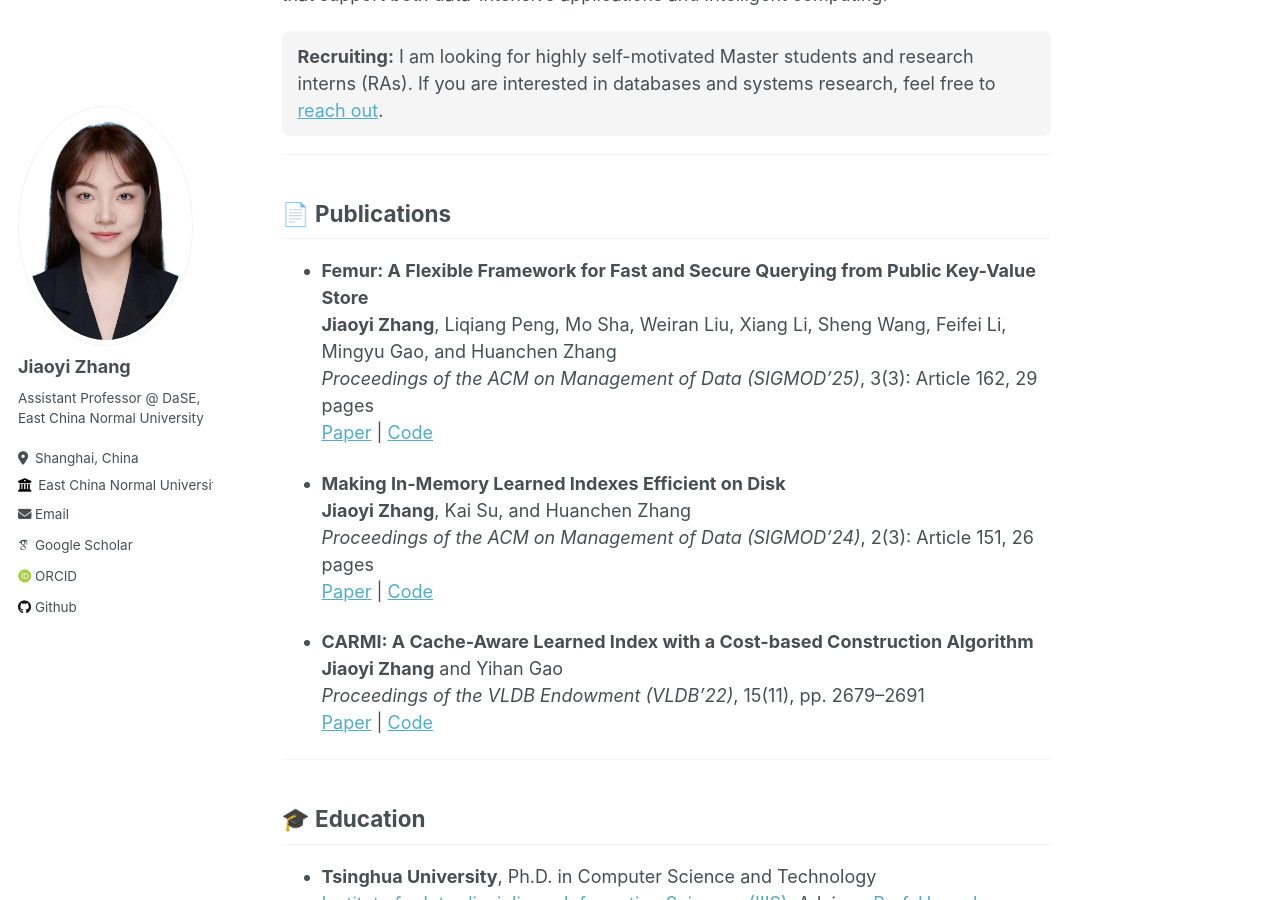
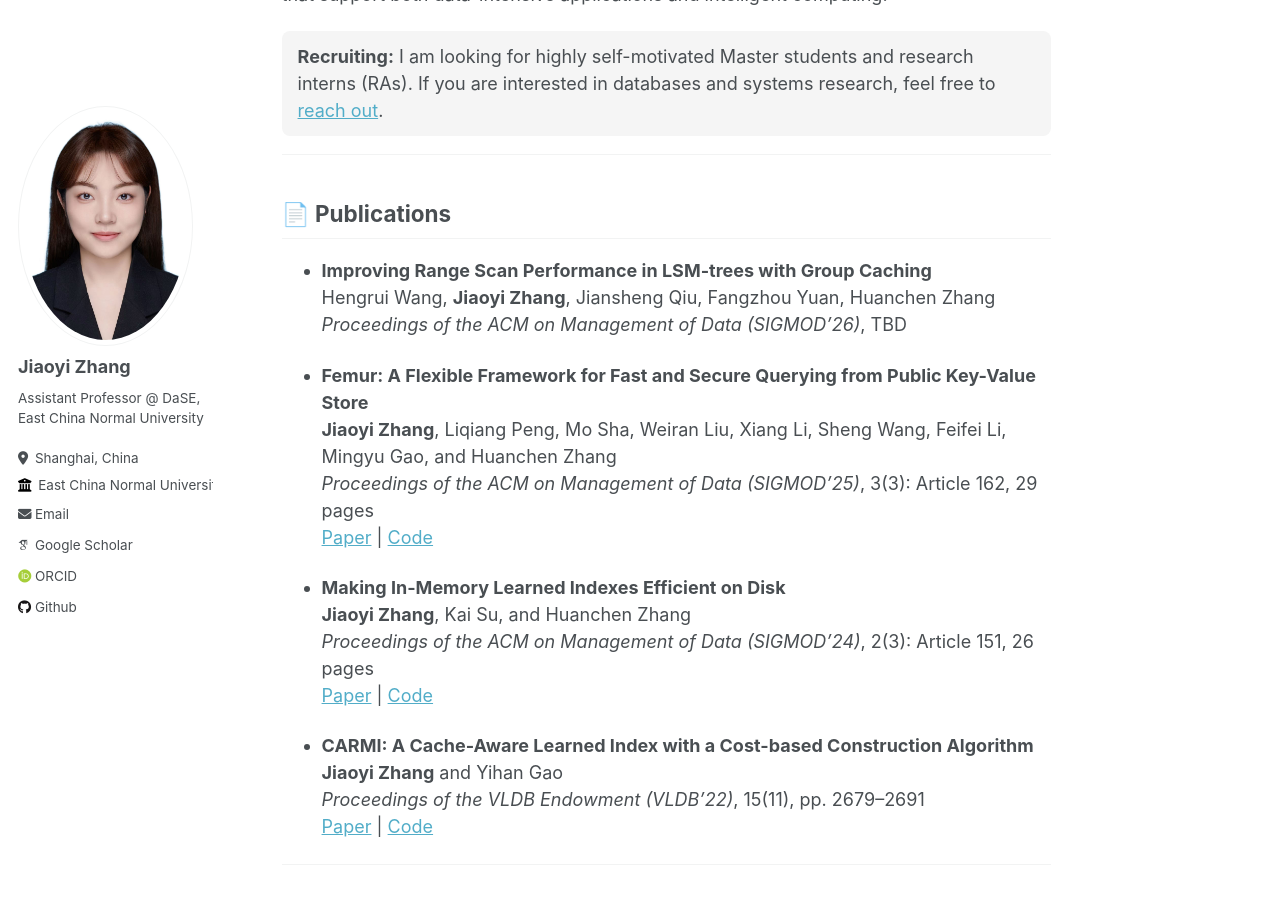
Before and after one commit to JiaoyiZhang/jiaoyizhang.github.io, a Jekyll site: the page built from _pages/about.md, in a window 1280 px wide and 900 px high, scrolled down 344 px. Built offline with Jekyll 4.4.1, drawn with Linux system fonts in a browser that asks for light colours; some web fonts are replaced.

Commit message:
Add publication on improving range scan performance in LSM-trees

```diff
--- a/_pages/about.md
+++ b/_pages/about.md
@@ -20,6 +20,10 @@ If you are interested in databases and systems research, feel free to <a href="m
 ---
 
 ## 📄 Publications
+
+- **Improving Range Scan Performance in LSM-trees with Group Caching**
+Hengrui Wang, **Jiaoyi Zhang**, Jiansheng Qiu, Fangzhou Yuan, Huanchen Zhang
+*Proceedings of the ACM on Management of Data (SIGMOD'26)*, TBD
 
 - **Femur: A Flexible Framework for Fast and Secure Querying from Public Key-Value Store**
 **Jiaoyi Zhang**, Liqiang Peng, Mo Sha, Weiran Liu, Xiang Li, Sheng Wang, Feifei Li, Mingyu Gao, and Huanchen Zhang
```
